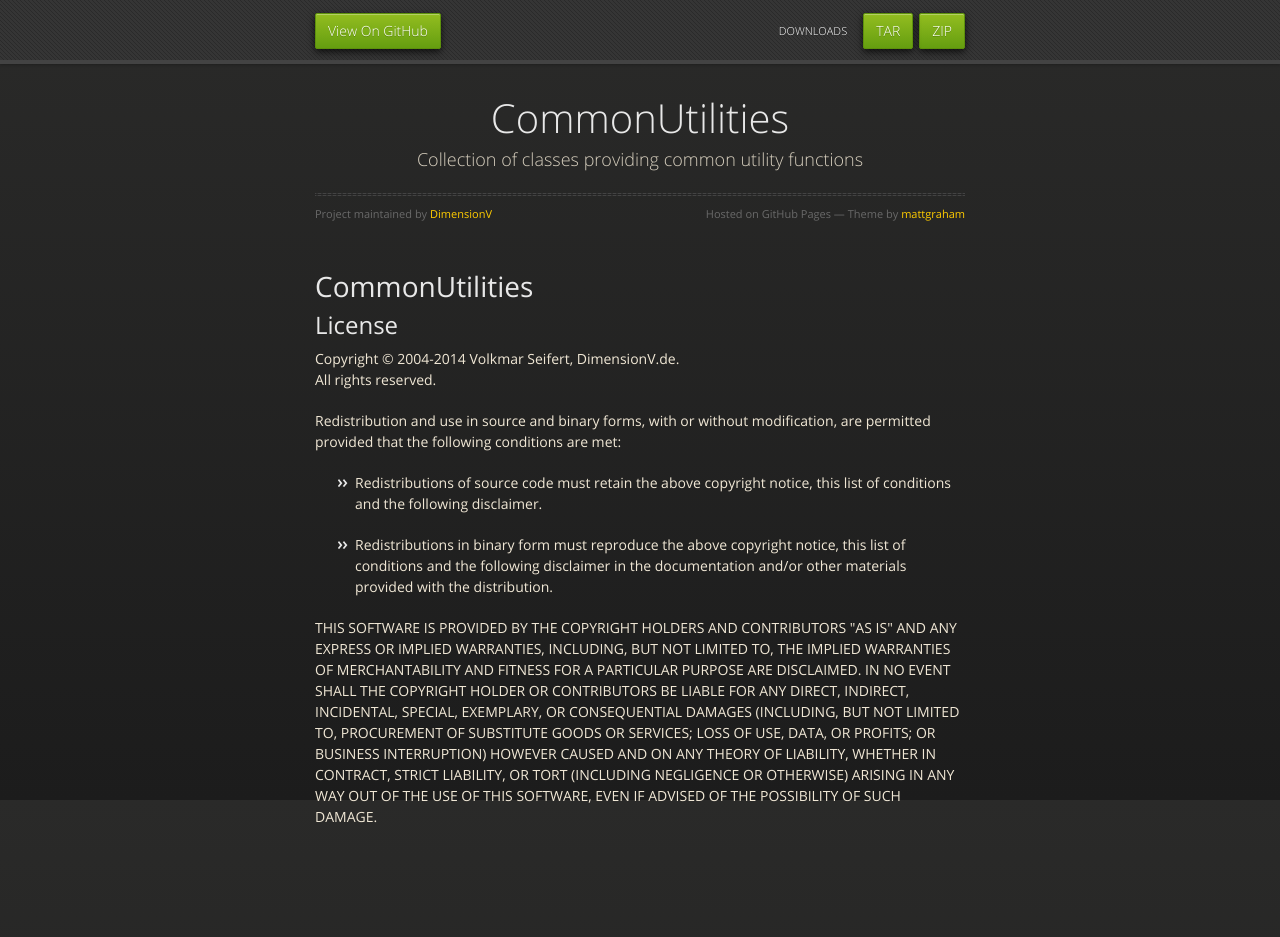
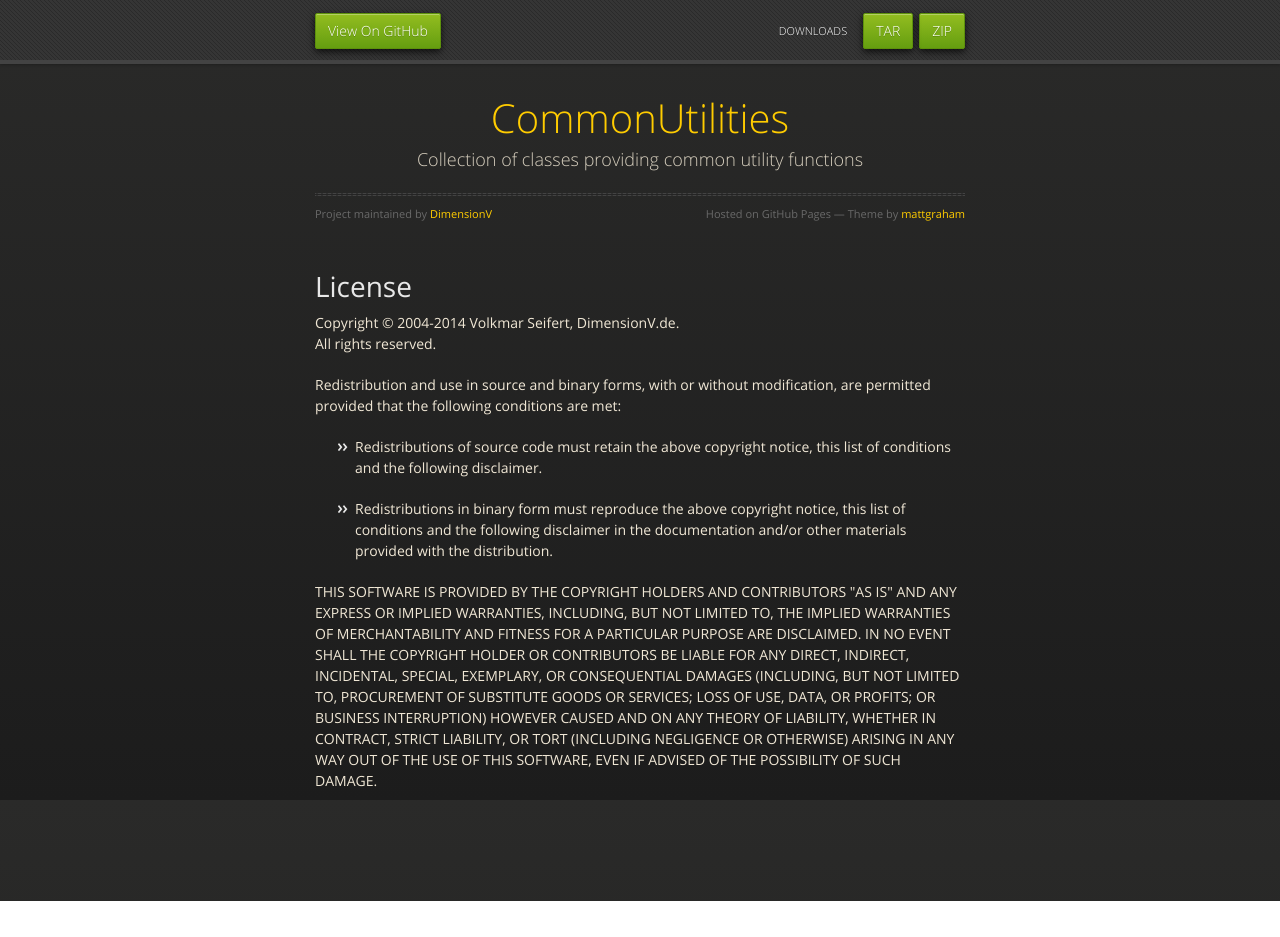
Before and after one commit to dimensionv/commonutilities, a plain HTML site: page license.html in a window 1280 px wide. After the commit the page ends 901 px from the top, so only its background shows below. Drawn offline with nearby package versions, Linux system fonts and the light colour scheme.

Commit message:
Link back to main page added, head lines fixed.

```diff
--- a/license.html
+++ b/license.html
@@ -41,16 +41,14 @@
 
       <section>
         <div id="title">
-          <h1>CommonUtilities</h1>
+          <h1><a href="http://dimensionv.github.io/commonutilities/">CommonUtilities</a></h1>
           <p>Collection of classes providing common utility functions</p>
           <hr>
           <span class="credits left">Project maintained by <a href="https://github.com/dimensionv">DimensionV</a></span>
           <span class="credits right">Hosted on GitHub Pages &mdash; Theme by <a href="https://twitter.com/michigangraham">mattgraham</a></span>
         </div>
 
-        <h1><a id="commonutilities" class="anchor" href="#commonutilities" aria-hidden="true"><span class="octicon octicon-link"></span></a>CommonUtilities</h1>
-
-        <h2><a id="License" class="anchor" href="#license" aria-hidden="true"><span class="octicon octicon-link"></span></a>License</h2>
+        <h1><a id="commonutilities" class="anchor" href="#commonutilities" aria-hidden="true"><span class="octicon octicon-link"></span></a>License</h1>
 
         <p>Copyright &copy; 2004-2014 Volkmar Seifert, DimensionV.de.<br />
         All rights reserved.</p>
```
